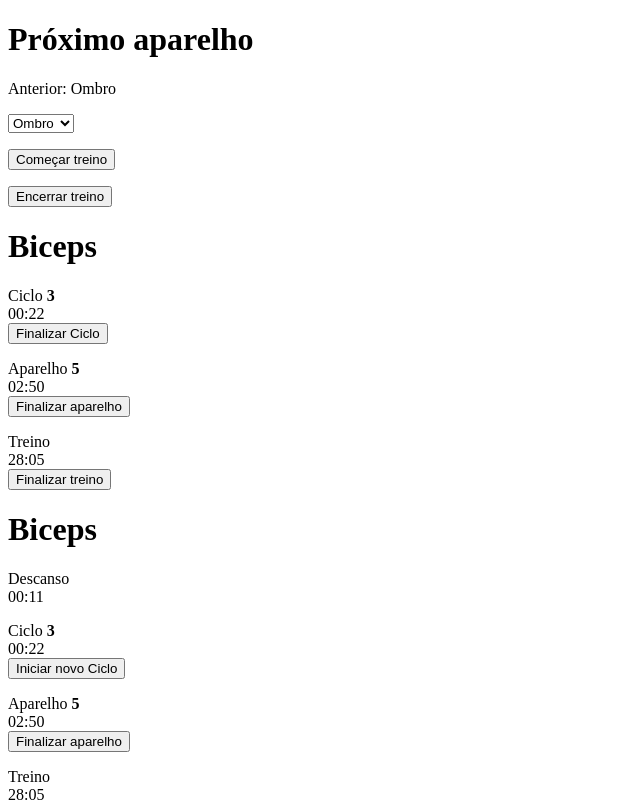
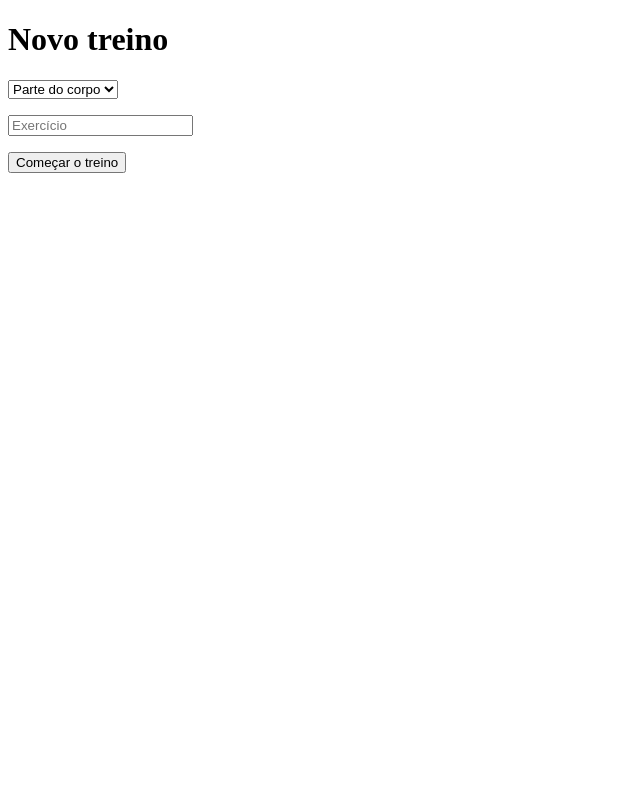
Before and after one commit to felipeands/gym-timer, a React (Create React App) app: page / in a window 1280 px wide. Shown: the top 802 px of the page, without its empty margins (0-640 px from the left). Built offline with nearby package versions, Linux system fonts and the light colour scheme.

Commit message:
chore: implements data structure

```diff
--- a/src/App.tsx
+++ b/src/App.tsx
@@ -1,14 +1,37 @@
 import styled from 'styled-components'
-import { NewExercise, Running, EndCycle, EndTraining } from './screens';
+import { NewTraining, Running, EndCycle, EndTraining } from './screens';
+import { TrainingContextProvider, useTrainingContext } from './contexts/TrainingContext';
+
+const Screen = () => {
+  const { currentScreen } = useTrainingContext()
+  switch(currentScreen) {
+    case 'NewTraining':
+      return <NewTraining />
+    case 'Running':
+      return <Running />
+    case 'EndCycle':
+      return <EndCycle />
+    case 'EndTraining':
+      return <EndTraining />
+  }
+}
 
 function App() {
+
+  // const currentScreen = () => {
+  //   switch
+  // }
+
   return (
-    <AppWrapper>
-      <NewExercise />
-      <Running />
-      <EndCycle />
-      <EndTraining />
-    </AppWrapper>
+    <TrainingContextProvider>
+      <AppWrapper>
+        <Screen />
+        {/* <NewTraining /> */}
+        {/* <Running /> */}
+        {/* <EndCycle /> */}
+        {/* <EndTraining /> */}
+      </AppWrapper>
+    </TrainingContextProvider>
   );
 }
 
--- /dev/null
+++ b/src/contexts/TrainingContext.tsx
@@ -0,0 +1,33 @@
+import { ReactNode, createContext, useContext, useState } from 'react'
+import { TrainingScreen } from '../types/training'
+
+type TrainingContextProviderProps = {
+  children: ReactNode
+}
+
+type TrainingContextData = {
+  currentScreen: TrainingScreen
+  setCurrentScreen: (data: TrainingScreen) => void
+}
+
+const TrainingContext = createContext<TrainingContextData>({} as TrainingContextData)
+
+const TrainingContextProvider = ({ children }: TrainingContextProviderProps) => {
+  const [currentScreen, setCurrentScreen] = useState<TrainingScreen>('NewTraining')
+
+  return (
+    <TrainingContext.Provider value={{ currentScreen, setCurrentScreen }}>
+      {children}
+    </TrainingContext.Provider>
+  )
+}
+
+const useTrainingContext = (): TrainingContextData => {
+  const context = useContext(TrainingContext)
+  if (!context) {
+    throw new Error(`useTrainingContext must be used within a TrainingContextProvider`)
+  }
+  return context
+}
+
+export { TrainingContextProvider, useTrainingContext }
--- a/src/screens/EndCycle/index.tsx
+++ b/src/screens/EndCycle/index.tsx
@@ -6,20 +6,36 @@ const EndCycle = () => {
     <Wrapper>
       <h1>Biceps</h1>
       <p>
+        Exercício <b>5</b> Supino inclinado
+        <Timer time="02:50" />
+      </p>
+      <p>
         <div>Descanso</div>
         <Timer time="00:11" />
       </p>
       <p>
-        <div>Ciclo <b>3</b></div>
+        <div>Repetição <b>3</b></div>
         <Timer time="00:22" />
-        <EndCycleButton>Iniciar novo Ciclo</EndCycleButton>
+        <EndCycleButton>Iniciar nova repetição</EndCycleButton>
       </p>
 
-      <p>
-        Aparelho <b>5</b>
-        <Timer time="02:50" />
-        <EndExercise>Finalizar aparelho</EndExercise>
-      </p>
+      <FieldWrapper>
+        <h3>Novo exercício</h3>
+        <select>
+          <option>Parte do corpo</option>
+          <option>Ombro</option>
+          <option>Peito</option>
+          <option>Costas</option>
+          <option>Biceps</option>
+          <option>Triceps</option>
+        </select>
+      </FieldWrapper>
+      <FieldWrapper>
+        <input type="text" placeholder="Exercício" />
+      </FieldWrapper>
+      <FieldWrapper>
+        <Start>Começar o exercício</Start>
+      </FieldWrapper>
 
       <p>
         Treino
@@ -37,6 +53,8 @@ const Wrapper = styled.div``
 
 const EndCycleButton = styled.button``
 
-const EndExercise = styled.button``
+const EndTraining = styled.button``
 
-const EndTraining = styled.button``
+const FieldWrapper = styled.p``
+
+const Start = styled.button``
--- a/src/screens/EndTraining/index.tsx
+++ b/src/screens/EndTraining/index.tsx
@@ -4,16 +4,15 @@ import Timer from "../../components/Timer"
 const EndTraining = () => {
   return (
     <Wrapper>
-      <h1>Biceps</h1>
       <p>
-        <div>Total Ciclos <b>21</b></div>
+        <div>Total Repetições <b>21</b></div>
       </p>
 
       <p>
-        Total Aparelhos <b>7</b>
+        Total Exercícios <b>7</b>
       </p>
 
-        <SaveTraining>Salvar treino</SaveTraining>
+        <SaveTraining>Novo treino</SaveTraining>
 
       <p>
         Treino total
--- a/src/screens/NewExercise/index.tsx
+++ b/src/screens/NewTraining/index.tsx
@@ -1,15 +1,14 @@
 import styled from "styled-components"
-import EndTrainingButton from "../../components/EndTrainingButton"
 
 const NewExercise = () => {
   return (
     <Wrapper>
       <h1>
-        Próximo aparelho
+        Novo treino
       </h1>
-      <p>Anterior: Ombro</p>
       <FieldWrapper>
         <select>
+          <option>Parte do corpo</option>
           <option>Ombro</option>
           <option>Peito</option>
           <option>Costas</option>
@@ -18,10 +17,10 @@ const NewExercise = () => {
         </select>
       </FieldWrapper>
       <FieldWrapper>
-        <Start>Começar treino</Start>
+        <input type="text" placeholder="Exercício" />
       </FieldWrapper>
       <FieldWrapper>
-        <EndTrainingButton />
+        <Start>Começar o treino</Start>
       </FieldWrapper>
     </Wrapper>)
 }
--- a/src/screens/Running/index.tsx
+++ b/src/screens/Running/index.tsx
@@ -6,33 +6,25 @@ const Running = () => {
     <Wrapper>
       <h1>Biceps</h1>
       <p>
-        <div>Ciclo <b>3</b></div>
+        Exercício <b>5</b> Supino inclinado
+        <Timer time="02:50" />
+      </p>
+      <p>
+        <div>Repetição <b>3</b></div>
         <Timer time="00:22" />
-        <EndCycle>Finalizar Ciclo</EndCycle>
-      </p>
-
-      <p>
-        Aparelho <b>5</b>
-        <Timer time="02:50" />
-        <EndExercise>Finalizar aparelho</EndExercise>
       </p>
 
       <p>
         Treino
         <Timer time="28:05" />
-        <EndTraining>Finalizar treino</EndTraining>
       </p>
+      <EndCycle>Finalizar Repetição</EndCycle>
     </Wrapper>
   )
 }
-
 
 export default Running
 
 const Wrapper = styled.div``
 
 const EndCycle = styled.button``
-
-const EndExercise = styled.button``
-
-const EndTraining = styled.button``
--- a/src/screens/index.ts
+++ b/src/screens/index.ts
@@ -1,4 +1,4 @@
-export { default as NewExercise } from './NewExercise'
+export { default as NewTraining } from './NewTraining'
 export { default as Running } from './Running'
 export { default as EndCycle } from './EndCycle'
 export { default as EndTraining } from './EndTraining'
--- /dev/null
+++ b/src/types/cycle.d.ts
@@ -0,0 +1,5 @@
+export type Cycle = {
+  startAt: Date
+  intervalAt: Date
+  endAt: Date
+}
```
Also changed, not shown: src/types/exercise.d.ts (added, +9 -0 lines), src/types/training.d.ts (added, +11 -0 lines). Lines whose indentation alone changed are shown as unchanged.
